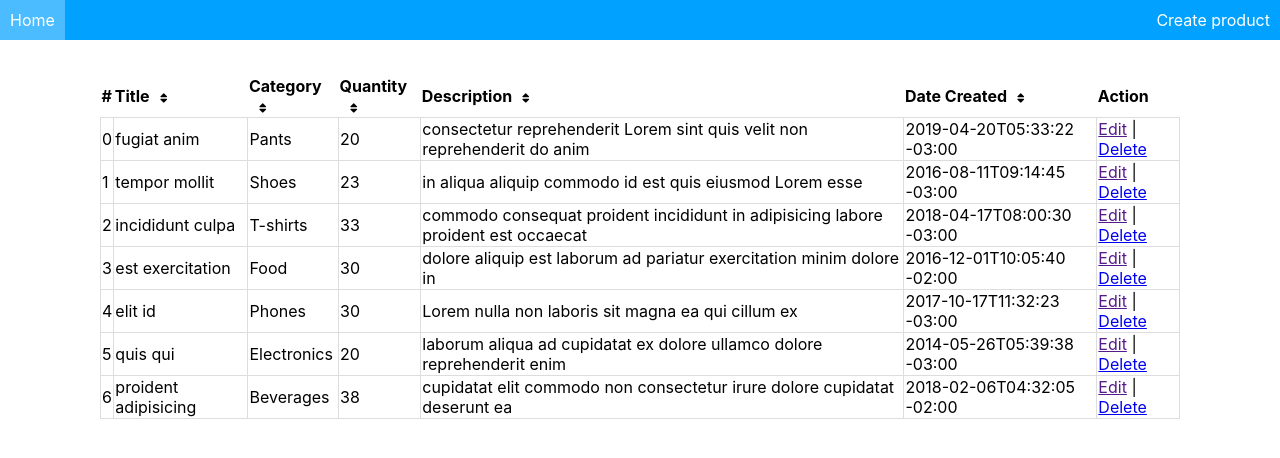
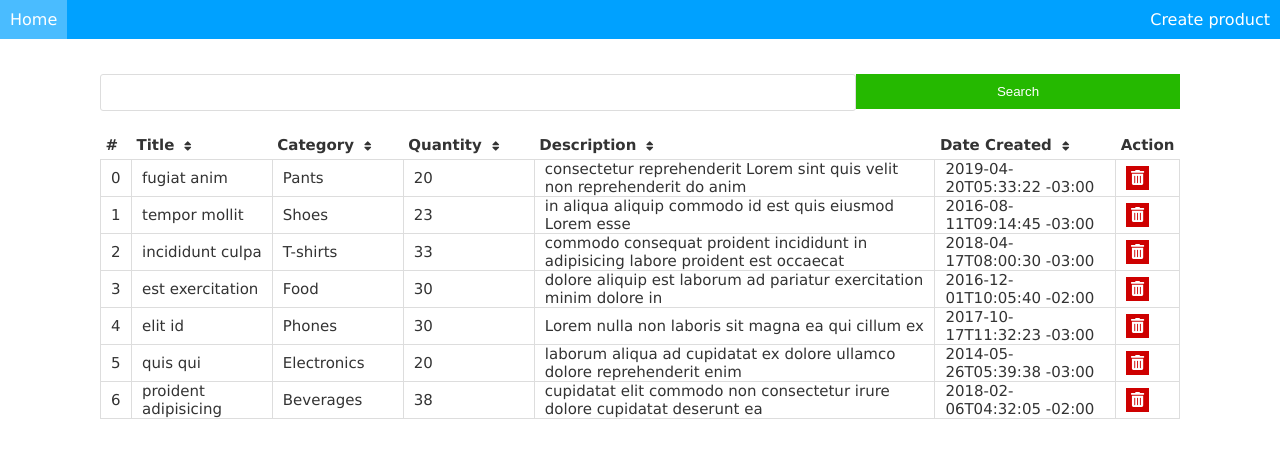
Before and after one commit to antonnes/reactTest, a React (Create React App) app: page / in a window 1280 px wide. Shown: the top 458 px of the page. Built offline with nearby package versions, Linux system fonts and the light colour scheme.

Commit message:
fixed deleting items, added search panel

```diff
--- a/src/App.css
+++ b/src/App.css
@@ -1,3 +1,6 @@
+body {
+  font-family: Verdana, Geneva, Tahoma, sans-serif;
+}
 .content {
   max-width: 1080px;
   margin: 35px auto;
--- a/src/App.js
+++ b/src/App.js
@@ -2,8 +2,6 @@ import React from 'react';
 import logo from './logo.svg';
 import './App.css';
 import Datagrid from './components/datagrid/datagrid';
-import { FontAwesomeIcon } from '@fortawesome/react-fontawesome';
-import { faCoffee } from '@fortawesome/free-solid-svg-icons';
 
 
 function App() {
--- a/src/components/datagrid/datagrid.css
+++ b/src/components/datagrid/datagrid.css
@@ -6,9 +6,24 @@
     text-align: left;
     user-select: none;
     cursor: pointer;
+    font-size: 15px;
+    color: #333;
+    padding: 0px 5px 5px;
+}
+.category-column {
+    width: 110px;
+}
+.quantity-column {
+    width: 110px;
 }
 .datagrid td {
     border: 1px solid #ddd;
+    padding: 0px 10px;
+    font-size: 15px;
+    color: #333;
+}
+.datagrid td:first-child {
+    width: 10px;
 }
 .datagrid tbody tr:hover {
     background: #eee;
@@ -18,3 +33,25 @@
     margin-left: 10px;
     display: inline-block;
 }
+.btn-delete {
+    background: #ce0000;
+    color: #fff;
+    display: inline-block;
+    padding: 3px 5px;
+    cursor: pointer;
+    user-select: none;
+}
+.control-panel input {
+    width: 70%;
+    float: left;
+}
+.control-panel button {
+    width: 30%;
+    float: right;
+}
+.control-panel::after {
+    content: "";
+    display: table;
+    clear: both;
+    margin-bottom: 25px;
+}
--- a/src/components/datagrid/datagrid.js
+++ b/src/components/datagrid/datagrid.js
@@ -8,9 +8,9 @@ import Popover from '../popover/popover';
 import Modal from 'react-modal';
 import { FontAwesomeIcon } from '@fortawesome/react-fontawesome';
 import { library } from "@fortawesome/fontawesome-svg-core";
-import { faEllipsisV, faSort, faSortUp, faSortDown } from '@fortawesome/free-solid-svg-icons';
+import { faEllipsisV, faSort, faSortUp, faSortDown, faTrashAlt } from '@fortawesome/free-solid-svg-icons';
 
-library.add(faEllipsisV, faSort, faSortUp, faSortDown);
+library.add(faEllipsisV, faSort, faSortUp, faSortDown, faTrashAlt);
 
 Modal.setAppElement('#root');
 
@@ -18,11 +18,10 @@ class Datagrid extends React.Component {
 
   constructor() {
     super();
+
     this.state = {
-      activeIndex: null,
-      activeSortField: null,
-      sortOrder: null,
       showModal: false,
+      indexToDelete: null,
       fields: {
           Id: null,
           title: null,
@@ -31,30 +30,23 @@ class Datagrid extends React.Component {
           description: null,
           createdDate: null
       },
-      products: Data.map((product,index) => {
-          product.index = index;
+      products: Data.map((product) => {
+          //product.createdDate = new Intl.DateTimeFormat('en-US').format(new Date(product.createdDate)).join(" - ");
           return product;
       })
     };
     this.handleOpenModal = this.handleOpenModal.bind(this);
     this.handleCloseModal = this.handleCloseModal.bind(this);
   }
-  handleOpenModal () {
-    this.setState({ showModal: true });
+  componentDidMount () {
+    const products = this.props.products;
+    console.log(this.props);
+  }
+  handleOpenModal (index) {
+    this.setState({ showModal: true, indexToDelete: index });
   }
   handleCloseModal () {
-    this.setState({ showModal: false });
-  }
-  test(index) {
-    this.setState({activeIndex: index});
-  }
-  sort(field) {
-    let order = this.state.fields[field] == null || this.state.fields[field] == 'DESC' ? 'ASC' : 'DESC';
-    this.setState({
-        fields: {
-            [field]: order
-        }
-    });
+    this.setState({ showModal: false, indexToDelete: null });
   }
   handleOutsideClick(e) {
     // ignore clicks on the component itself
@@ -64,15 +56,26 @@ class Datagrid extends React.Component {
 
     this.handleClick();
   }
-  deleteProduct(index) {
-      console.log(index);
+  deleteProduct() {
+      console.log(this.state.indexToDelete);
       let products = [...this.state.products];
-      products.splice(index,1);
+      products.splice(this.state.indexToDelete,1);
       this.setState({products: products});
       this.handleCloseModal();
   }
+  filter(string) {
+      let result = this.state.products.filter(product => product.title.includes('tempor'));
+      this.setState({
+        products: result
+    });
+  }
   render() {
-    return <table className="datagrid">
+    return <React.Fragment>
+    <div className="control-panel">
+        <input type="text"/>
+        <button className="btn-submit" onClick={() => {this.filter()}}>Search</button>
+    </div>
+    <table className="datagrid">
         <thead>
             <tr>
                 <th>#</th>
@@ -114,16 +117,21 @@ class Datagrid extends React.Component {
             </tr>
         </thead>
         <tbody>
-            {this.state.products.map((product) => {
+            {this.state.products.map((product, index) => {
                 return <tr key={product.Id}>
                 <td>{product.Id} </td>
                 <td>{product.title}</td>
-                <td>{product.category}</td>
-                <td>{product.quantity}</td>
+                <td className="category-column">{product.category}</td>
+                <td className="quantity-column">{product.quantity}</td>
                 <td>{product.description}</td>
                 <td>{product.creationDate}</td>
                 <td>
-                    <a href="" title="">Edit</a> | <a href="javascript:void(0)" title="" onClick={this.handleOpenModal}>Delete</a>
+                    <span className="btn-delete" onClick={() => this.handleOpenModal(index)}><FontAwesomeIcon icon="trash-alt"/></span>
+                </td>
+            </tr>
+            })}
+        </tbody>
+    </table>
     <Modal
         isOpen={this.state.showModal}
         contentLabel="onRequestClose Example"
@@ -137,23 +145,12 @@ class Datagrid extends React.Component {
         </div>
         <div className="modal-footer">
             <div className="float-right">
-
-                            <button className="btn-submit danger" onClick={() => {this.deleteProduct(product.index)}}>Ok</button>
+                <button className="btn-submit danger" onClick={() => {this.deleteProduct()}}>Ok</button>
                 <button className="btn-cancel" onClick={this.handleCloseModal}>Cancel</button>
             </div>
         </div>
     </Modal>
-                    {/* <span className='icon' onClick={() => {this.test(index)}}>
-                        <FontAwesomeIcon icon="ellipsis-v"/>
-                    </span>
-                    {this.state.activeIndex == index &&  <Popover />} */}
-
-                </td>
-            </tr>
-            })}
-
-        </tbody>
-    </table>
+    </React.Fragment>
   }
 }
 
--- a/src/components/product/product.js
+++ b/src/components/product/product.js
@@ -5,23 +5,57 @@ import Data from '../../data/mockup.json';
 class Product extends React.Component {
     constructor() {
         super();
+        this.state = {
+            formControls: {
+                title: null,
+                category: null,
+                quantity: null,
+                description: null,
+            },
+            products: []
+        };
+        this.changeHandler = this.changeHandler.bind(this);
+        this.createProduct = this.createProduct.bind(this);
+
 
     }
     componentDidMount () {
+        const products = this.props.products;
+        this.setState({products: products})
+    }
 
-    const products = this.props.location.state
-    console.log(products);
+    changeHandler(key) {
+        return function (e) {
+            var state = {};
+            state[key] = e.target.value;
+            this.setState(state);
+        }.bind(this);
+
+    }
+
+    createProduct(event) {
+        event.preventDefault();
+        let product = {
+            name: this.state.title,
+            category: this.state.category,
+            quantity: this.state.quantity,
+            description: this.state.description
+        }
+        this.props.addProduct(product);
+        console.log(product);
     }
     render() {
     return <div>
         <h3>Create product</h3>
+        <form onSubmit={this.createProduct}>
             <div className="form-group">
                 <label>Title</label>
-            <input type="text"/>
+                <input type="text" value={this.state.title} onChange={this.changeHandler('title')} />
             </div>
             <div className="form-group">
                 <label>Category</label>
-            <select name="" id="">
+                <select name="" id="" value={this.state.category} onChange={this.changeHandler('category')}>
+                    <option value="">Choose category</option>
                     {Data.map((product, index) => {
                         return <option key={index}>{product.category}</option>
                     })}
@@ -29,15 +63,16 @@ class Product extends React.Component {
             </div>
             <div className="form-group">
                 <label>Quantity</label>
-            <input type="number"/>
+                <input type="number" value={this.state.quantity} onChange={this.changeHandler('quantity')} />
             </div>
             <div className="form-group">
                 <label>Description</label>
-            <textarea name="" id="" cols="30" rows="5"></textarea>
+                <textarea name="" id="" cols="30" rows="5" value={this.state.description} onChange={this.changeHandler('description')} ></textarea>
             </div>
             <div>
-            <button className="btn-submit">Save</button>
+                <button type="submit" className="btn-submit">Save</button>
             </div>
+        </form>
     </div>;
     }
 }
--- a/src/index.js
+++ b/src/index.js
@@ -3,16 +3,26 @@ import ReactDOM from 'react-dom';
 import { Route, Link, BrowserRouter as Router } from 'react-router-dom';
 import './index.css';
 import App from './App';
+import Data from './data/mockup.json';
 import Product from './components/product/product';
 import Navigation from './components/navigation';
 import * as serviceWorker from './serviceWorker';
 
+
+const products = Data.map((product,index) => {
+    product.index = index;
+    return product;
+});
+function CreateProduct(product) {
+    products.push(product);
+    console.log(products);
+}
 const routing = (
   <Router>
     <Navigation/>
     <div className="content">
-      <Route exact path="/" component={App} />
-      <Route path="/product" render={(props) => <Product {...props}  />}  />
+      <Route exact path="/" render={(products) => <App products={products} />} />
+      <Route path="/product" render={(products) => <Product products={products} addProduct={CreateProduct}  />}  />
     </div>
   </Router>
 )
```
Lines whose indentation alone changed are shown as unchanged.
